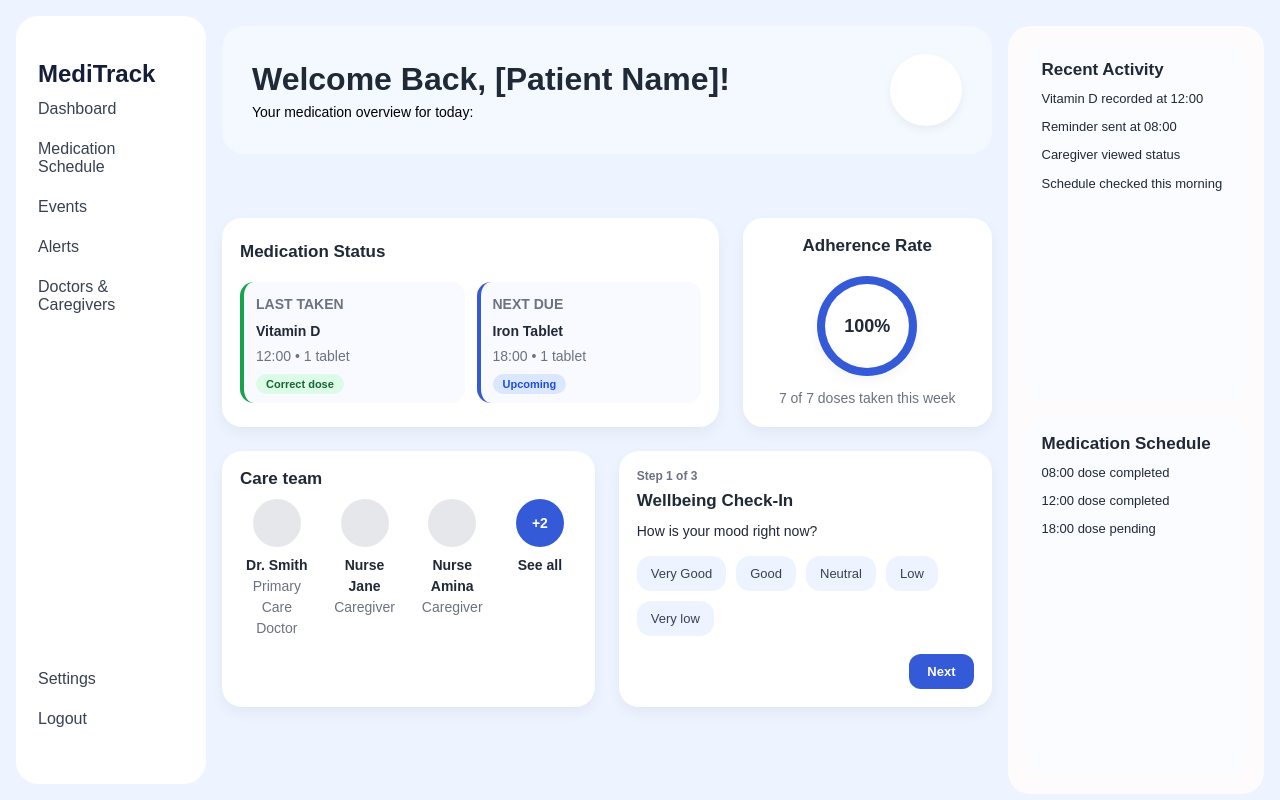
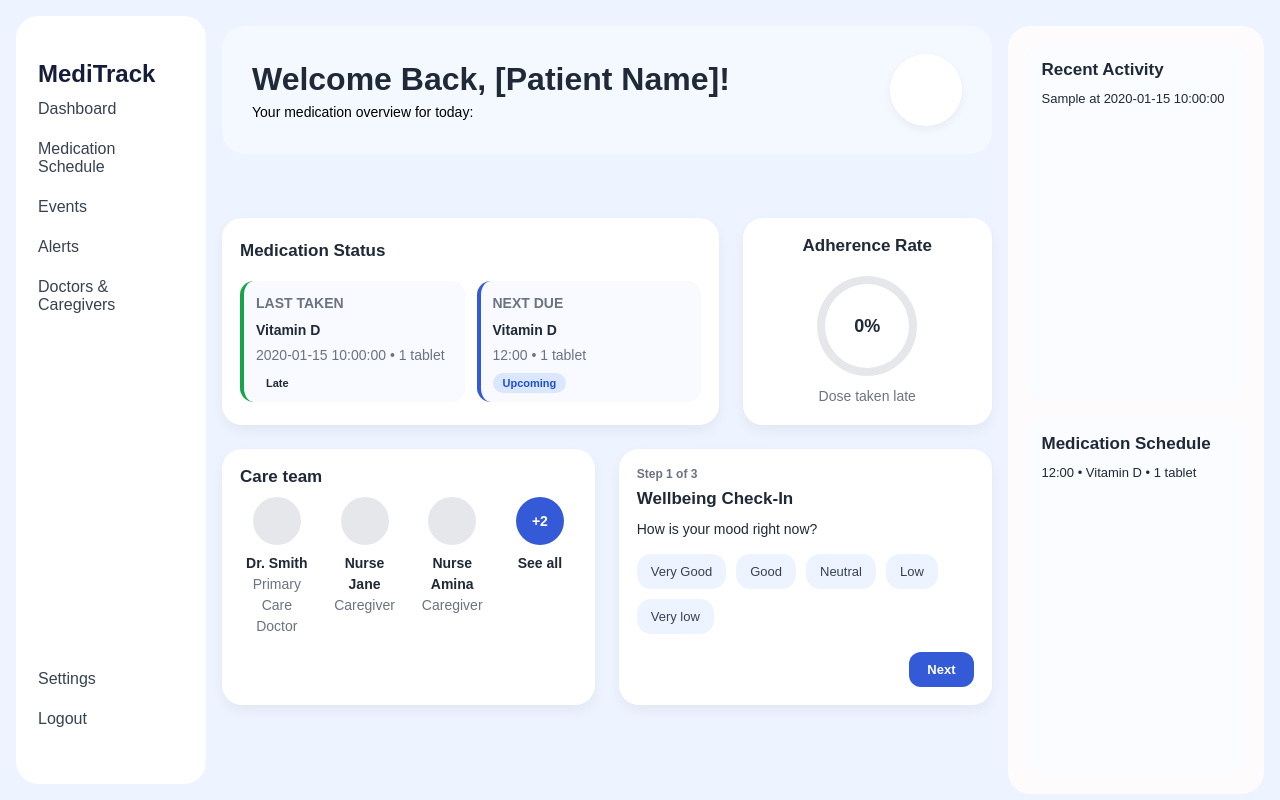
Before and after one commit to Kowthar04/smart-medication-system, a Flask app: page /patient/dashboard in a window 1280 px wide. Run offline with Flask 3, Linux system fonts and the light colour scheme; a database or web service that is not in the repository returns one stand-in record (values such as "Sample title"); some libraries are stand-ins or nearby versions.

Commit message:
Connected the dashboard to the database and made a dynamic medication status, adherence logic, schedule and recent activity list

```diff
--- a/backend/app.py
+++ b/backend/app.py
@@ -87,7 +87,110 @@ def check_adherence(): # checks if the medication was taken on time compared to
 
 @app.route("/patient/dashboard", methods=["GET"])
 def patient_dashboard():
-    return render_template("patient_dashboard.html")
+    conn = get_db_connection()
+    cur = conn.cursor()
+
+    # latest medication event
+    cur.execute("""
+        SELECT event_type, event_time, container_id, weight_change
+        FROM medication_events
+        ORDER BY id DESC
+        LIMIT 1
+    """)
+    last_event = cur.fetchone()
+
+    # latest 4 events for Recent Activity
+    cur.execute("""
+        SELECT event_type, event_time
+        FROM medication_events
+        ORDER BY id DESC
+        LIMIT 4
+    """)
+    recent_rows = cur.fetchall()
+
+    cur.close()
+    conn.close()
+
+    # latest medication status
+    if last_event:
+        event_time = last_event[1]
+        scheduled_time = medication_schedule["time"]
+
+        if event_time == scheduled_time:
+            status = "On time"
+        else:
+            status = "Late"
+
+        last_taken = {
+            "name": medication_schedule["name"],
+            "time": event_time,
+            "dose": "1 tablet",
+            "status": status
+        }
+    else:
+        last_taken = {
+            "name": "No medication recorded",
+            "time": "--:--",
+            "dose": "--",
+            "status": "No data"
+        }
+
+    # recent activity list
+    recent_activity = []
+    for row in recent_rows:
+        recent_activity.append({
+            "event": row[0],
+            "time": row[1]
+        })
+
+    # adherence based on latest event status
+    if last_event:
+        event_time = last_event[1]
+        scheduled_time = medication_schedule["time"]
+
+        if event_time == scheduled_time:
+            adherence_rate = 100
+            adherence_note = "Dose taken on time"
+        else:
+            adherence_rate = 0
+            adherence_note = "Dose taken late"
+    else:
+        adherence_rate = 0
+        adherence_note = "No dose recorded"
+
+    # next due logic
+    if last_event and last_event[1] == medication_schedule["time"]:
+        next_due = {
+            "name": "No more doses today",
+            "time": "--:--",
+            "dose": "--"
+        }
+    else:
+        next_due = {
+            "name": medication_schedule["name"],
+            "time": medication_schedule["time"],
+            "dose": "1 tablet"
+        }
+
+    # medication schedule for the schedule card
+    schedule = [
+        {
+            "name": medication_schedule["name"],
+            "time": medication_schedule["time"],
+            "dose": "1 tablet"
+        }
+    ]
+
+    dashboard_data = {
+        "last_taken": last_taken,
+        "next_due": next_due,
+        "adherence_rate": adherence_rate,
+        "adherence_note": adherence_note,
+        "recent_activity": recent_activity,
+        "schedule": schedule
+    }
+
+    return render_template("patient_dashboard.html", dashboard_data=dashboard_data)
 
 if __name__ == "__main__":
     print("Starting Flask server...")
--- a/backend/static/patient.css
+++ b/backend/static/patient.css
@@ -296,10 +296,7 @@ body {
 
 /* Percentage text */
 .adherence-text {
-    position: absolute;
-    top: 50%;
-    left: 50%;
-    transform: translate(-50%, -50%);
+    position: relative;
     font-size: 18px;
     font-weight: 700;
     color: #1f2937;
@@ -307,14 +304,20 @@ body {
 
 /* Note text */
 .adherence-note {
-    margin-top: 12px;
+    margin-top: 10px;
     font-size: 12px;
     color: #6b7280;
-    text-align: center;
 }
 
 .adherence-circle {
-    box-shadow: 0 4px 12px rgba(0,0,0,0.05);
+    width: 100px;
+    height: 100px;
+    border-radius: 50%;
+    position: relative;
+    margin-top: 10px;
+    display: flex;
+    align-items: center;
+    justify-content: center;
 }
 
 
--- a/backend/templates/patient_dashboard.html
+++ b/backend/templates/patient_dashboard.html
@@ -51,16 +51,22 @@
             <div class="med-status-grid">
                 <div class="med-box last">
                 <p class="med-label">Last Taken</p>
-                    <p class="med-name">Vitamin D</p>
-                    <p class="med-info">12:00 • 1 tablet</p>
-                    <span class="med-badge success">Correct dose</span>
+                <p class="med-name">{{ dashboard_data.last_taken.name }}</p>
+                 <p class="med-info">{{ dashboard_data.last_taken.time }} • {{ dashboard_data.last_taken.dose }}</p>
+                <span class="med-badge">{{ dashboard_data.last_taken.status }}</span>
                 </div>
 
                 <div class="med-box next">
                     <p class="med-label">Next Due</p>
-                    <p class="med-name">Iron Tablet</p>
-                    <p class="med-info">18:00 • 1 tablet</p>
-                    <span class="med-badge upcoming">Upcoming</span>
+                    <p class="med-name">{{ dashboard_data.next_due.name }}</p>
+                    <p class="med-info">{{ dashboard_data.next_due.time }} • {{ dashboard_data.next_due.dose }}</p>
+                    <span class="med-badge upcoming">
+                    {% if dashboard_data.next_due.name == "No more doses today" %}
+                    Completed
+                    {% else %}
+                    Upcoming
+                     {% endif %}
+                    </span>
                 </div>
             </div>
         </div>
@@ -68,11 +74,16 @@
 <div class="card adherence-card">
     <h2>Adherence Rate</h2>
 
-    <div class="adherence-circle">
-        <span class="adherence-text">100%</span>
+    <div class="adherence-circle"
+         style="background: conic-gradient(#355ad8 {{ dashboard_data.adherence_rate }}%, #e5e7eb 0%);">
+        <span class="adherence-text">
+            {{ dashboard_data.adherence_rate }}%
+        </span>
     </div>
 
-    <p class="adherence-note">7 of 7 doses taken this week</p>
+    <p class="adherence-note">
+        {{ dashboard_data.adherence_note }}
+    </p>
 </div>
     </div>
 
@@ -187,18 +198,25 @@
             <div class="task-card">
     <h2>Recent Activity</h2>
     <ul>
-             <li>Vitamin D recorded at 12:00</li>
-            <li>Reminder sent at 08:00</li>
-             <li>Caregiver viewed status</li>
-            <li>Schedule checked this morning</li>
+        {% if dashboard_data.recent_activity %}
+            {% for activity in dashboard_data.recent_activity %}
+                <li>{{ activity.event }} at {{ activity.time }}</li>
+            {% endfor %}
+        {% else %}
+            <li>No recent activity recorded</li>
+        {% endif %}
     </ul>
 </div>
             <div class="goal-card">
-            <h2> Medication Schedule</h2>
+    <h2>Medication Schedule</h2>
     <ul>
-            <li>08:00 dose completed</li>
-            <li>12:00 dose completed</li>
-            <li>18:00 dose pending</li>
+        {% if dashboard_data.schedule %}
+            {% for item in dashboard_data.schedule %}
+                <li>{{ item.time }} • {{ item.name }} • {{ item.dose }}</li>
+            {% endfor %}
+        {% else %}
+            <li>No medication schedule available</li>
+        {% endif %}
     </ul>
 </div>
             </aside>
```
Lines whose indentation alone changed are shown as unchanged.
